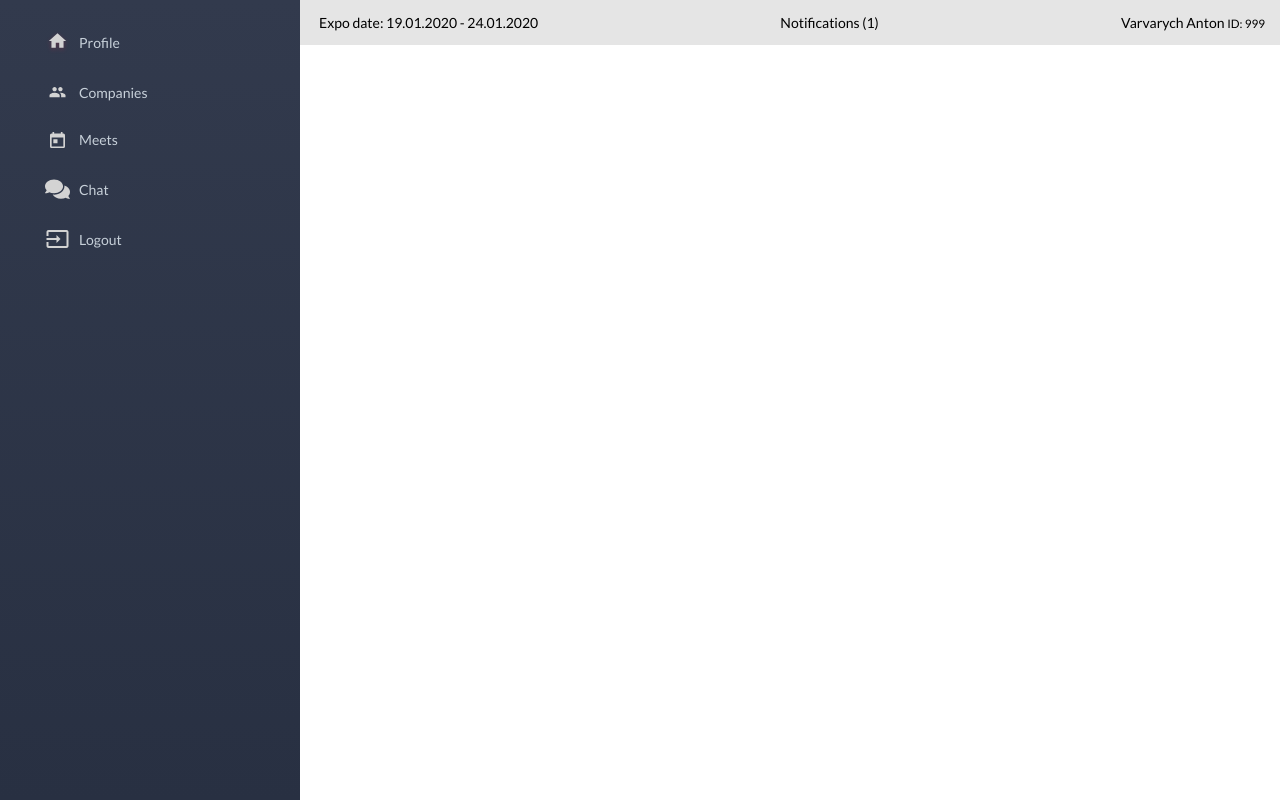
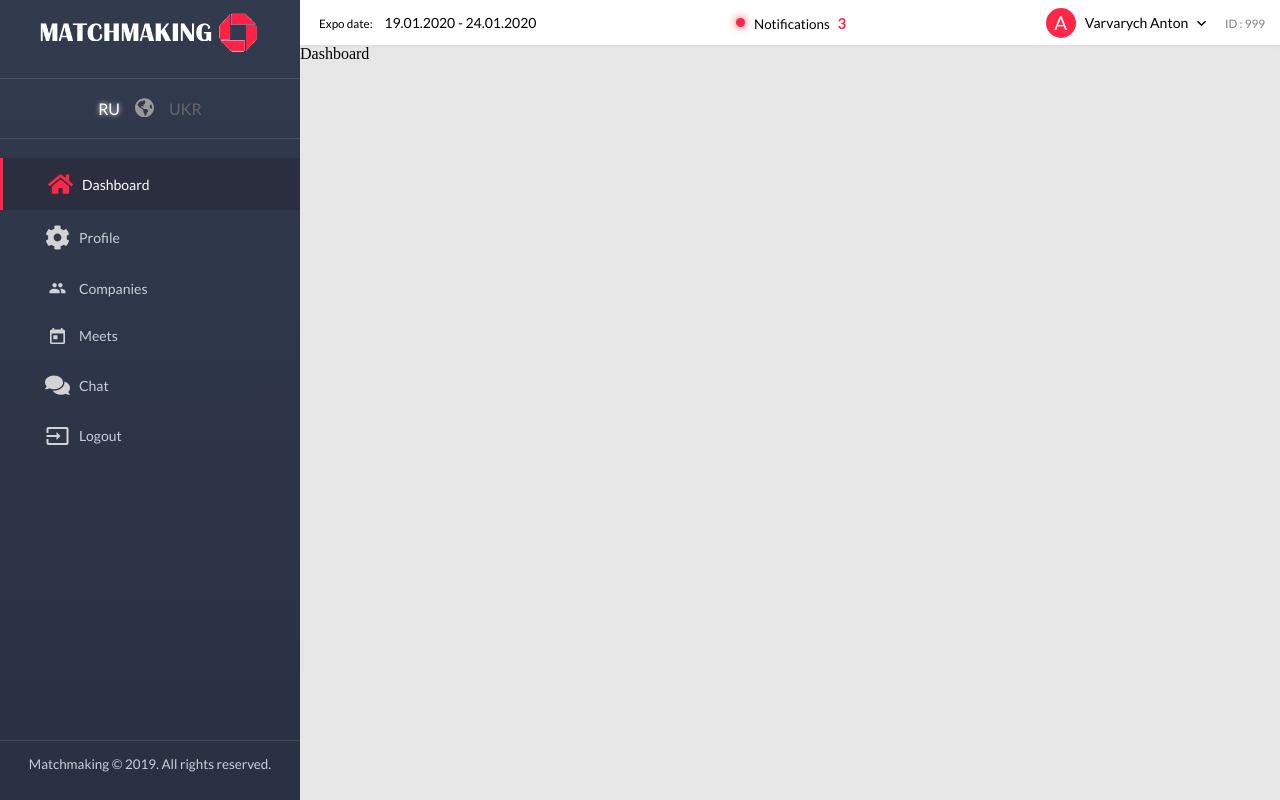
Before and after one commit to IgorSemenyk/matchmaking, a React (Create React App) app: page /dashboard in a window 1280 px wide. Built offline with nearby package versions, Linux system fonts and the light colour scheme.

Commit message:
common blocks with new stylez

```diff
--- /dev/null
+++ b/src/components/Main/Content/Dashboard/Dashboard.jsx
@@ -0,0 +1,14 @@
+import React from 'react';
+
+
+const Dashboard = () => {
+    return(
+        <div>
+            Dashboard
+        </div>
+    )
+};
+
+
+
+export default Dashboard;
--- a/src/components/Main/Main.jsx
+++ b/src/components/Main/Main.jsx
@@ -7,6 +7,7 @@ import Meets from "./Content/Meets/Meets";
 import Companies from "./Content/Companies/Companies";
 import Chat from "./Content/Chat/Chat";
 import style from './Main.module.css';
+import Dashboard from "./Content/Dashboard/Dashboard";
 
 let Main = () => {
     return(
@@ -18,6 +19,7 @@ let Main = () => {
                 <Sidebar/>
             </div>
             <div className={'content'}>
+                <Route path={'/dashboard'} render={ () => <Dashboard /> } />
                 <Route path={'/profile/:companyID?'} render={ () => <Profile /> } />
                 <Route path={'/meets'} render={ () => <Meets /> } />
                 <Route path={'/companies'} render={ () => <Companies /> } />
--- a/src/components/Main/Main.module.css
+++ b/src/components/Main/Main.module.css
@@ -1,3 +1,5 @@
 .mainContainer {
     padding-left: 300px;
+    background: #e8e7e7;
+    min-height: 100vh;
 }
--- /dev/null
+++ b/src/components/Main/Sidebar/Icons/IconCarret.jsx
@@ -0,0 +1,6 @@
+import React from 'react';
+
+const IconCarret = () => {
+    return <svg xmlns="http://www.w3.org/2000/svg" width="9" viewBox="0 0 24 24"><path d="M0 7.33l2.829-2.83 9.175 9.339 9.167-9.339 2.829 2.83-11.996 12.17z"/></svg>
+}
+export default IconCarret;
--- /dev/null
+++ b/src/components/Main/Sidebar/Icons/IconDashboard.jsx
@@ -0,0 +1,12 @@
+import React from 'react';
+
+const IconDashboard = () => {
+    return <svg className="svg-inline--fa fa-home fa-w-18" aria-hidden="true" data-prefix="fas" data-icon="home"
+                role="img" xmlns="http://www.w3.org/2000/svg" viewBox="0 0 576 512" data-fa-i2svg="">
+        <path fill="currentColor"
+              d="M488 312.7V456c0 13.3-10.7 24-24 24H348c-6.6 0-12-5.4-12-12V356c0-6.6-5.4-12-12-12h-72c-6.6 0-12 5.4-12 12v112c0 6.6-5.4 12-12 12H112c-13.3 0-24-10.7-24-24V312.7c0-3.6 1.6-7 4.4-9.3l188-154.8c4.4-3.6 10.8-3.6 15.3 0l188 154.8c2.7 2.3 4.3 5.7 4.3 9.3zm83.6-60.9L488 182.9V44.4c0-6.6-5.4-12-12-12h-56c-6.6 0-12 5.4-12 12V117l-89.5-73.7c-17.7-14.6-43.3-14.6-61 0L4.4 251.8c-5.1 4.2-5.8 11.8-1.6 16.9l25.5 31c4.2 5.1 11.8 5.8 16.9 1.6l235.2-193.7c4.4-3.6 10.8-3.6 15.3 0l235.2 193.7c5.1 4.2 12.7 3.5 16.9-1.6l25.5-31c4.2-5.2 3.4-12.7-1.7-16.9z"></path>
+    </svg>
+
+
+}
+export default IconDashboard;
--- /dev/null
+++ b/src/components/Main/Sidebar/Icons/IconLang.jsx
@@ -0,0 +1,12 @@
+import React from 'react';
+
+const IconLang = () => {
+    return <svg className="svg-inline--fa fa-globe-americas fa-w-16" aria-hidden="true" data-prefix="fas"
+                data-icon="globe-americas" role="img" xmlns="http://www.w3.org/2000/svg" viewBox="0 0 496 512" data-fa-i2svg="">
+        <path fill="currentColor"
+              d="M248 8C111.03 8 0 119.03 0 256s111.03 248 248 248 248-111.03 248-248S384.97 8 248 8zm82.29 357.6c-3.9 3.88-7.99 7.95-11.31 11.28-2.99 3-5.1 6.7-6.17 10.71-1.51 5.66-2.73 11.38-4.77 16.87l-17.39 46.85c-13.76 3-28 4.69-42.65 4.69v-27.38c1.69-12.62-7.64-36.26-22.63-51.25-6-6-9.37-14.14-9.37-22.63v-32.01c0-11.64-6.27-22.34-16.46-27.97-14.37-7.95-34.81-19.06-48.81-26.11-11.48-5.78-22.1-13.14-31.65-21.75l-.8-.72a114.792 114.792 0 0 1-18.06-20.74c-9.38-13.77-24.66-36.42-34.59-51.14 20.47-45.5 57.36-82.04 103.2-101.89l24.01 12.01C203.48 89.74 216 82.01 216 70.11v-11.3c7.99-1.29 16.12-2.11 24.39-2.42l28.3 28.3c6.25 6.25 6.25 16.38 0 22.63L264 112l-10.34 10.34c-3.12 3.12-3.12 8.19 0 11.31l4.69 4.69c3.12 3.12 3.12 8.19 0 11.31l-8 8a8.008 8.008 0 0 1-5.66 2.34h-8.99c-2.08 0-4.08.81-5.58 2.27l-9.92 9.65a8.008 8.008 0 0 0-1.58 9.31l15.59 31.19c2.66 5.32-1.21 11.58-7.15 11.58h-5.64c-1.93 0-3.79-.7-5.24-1.96l-9.28-8.06a16.017 16.017 0 0 0-15.55-3.1l-31.17 10.39a11.95 11.95 0 0 0-8.17 11.34c0 4.53 2.56 8.66 6.61 10.69l11.08 5.54c9.41 4.71 19.79 7.16 30.31 7.16s22.59 27.29 32 32h66.75c8.49 0 16.62 3.37 22.63 9.37l13.69 13.69a30.503 30.503 0 0 1 8.93 21.57 46.536 46.536 0 0 1-13.72 32.98zM417 274.25c-5.79-1.45-10.84-5-14.15-9.97l-17.98-26.97a23.97 23.97 0 0 1 0-26.62l19.59-29.38c2.32-3.47 5.5-6.29 9.24-8.15l12.98-6.49C440.2 193.59 448 223.87 448 256c0 8.67-.74 17.16-1.82 25.54L417 274.25z"></path>
+    </svg>
+
+
+}
+export default IconLang;
--- a/src/components/Main/Sidebar/Icons/IconProfile.jsx
+++ b/src/components/Main/Sidebar/Icons/IconProfile.jsx
@@ -1,25 +1,10 @@
 import React from 'react';
 
 const IconProfile = () => {
-    return <svg width="26" height="23" viewBox="0 0 26 23" fill="none" xmlns="http://www.w3.org/2000/svg">
-        <g filter="url(#filter0_d)">
-            <path d="M11.2 17V11.7059H14.8V17H19.3V9.94118H22L13 2L4 9.94118H6.7V17H11.2Z" fill="url(#paint0_linear)"/>
-        </g>
-        <defs>
-            <filter id="filter0_d" x="0" y="0" width="26" height="23" filterUnits="userSpaceOnUse" color-interpolation-filters="sRGB">
-                <feFlood flood-opacity="0" result="BackgroundImageFix"/>
-                <feColorMatrix in="SourceAlpha" type="matrix" values="0 0 0 0 0 0 0 0 0 0 0 0 0 0 0 0 0 0 127 0"/>
-                <feOffset dy="2"/>
-                <feGaussianBlur stdDeviation="2"/>
-                <feColorMatrix type="matrix" values="0 0 0 0 1 0 0 0 0 0.137255 0 0 0 0 0.266667 0 0 0 0.15 0"/>
-                <feBlend mode="normal" in2="BackgroundImageFix" result="effect1_dropShadow"/>
-                <feBlend mode="normal" in="SourceGraphic" in2="effect1_dropShadow" result="shape"/>
-            </filter>
-            <linearGradient id="paint0_linear" x1="13" y1="2" x2="13" y2="17" gradientUnits="userSpaceOnUse">
-                <stop stop-color="#FF2747"/>
-                <stop offset="1" stop-color="#D91835"/>
-            </linearGradient>
-        </defs>
+    return <svg className="svg-inline--fa fa-cog fa-w-16" aria-hidden="true" data-prefix="fas" data-icon="cog"
+                role="img" xmlns="http://www.w3.org/2000/svg" viewBox="0 0 512 512" data-fa-i2svg="">
+        <path fill="currentColor"
+              d="M444.788 291.1l42.616 24.599c4.867 2.809 7.126 8.618 5.459 13.985-11.07 35.642-29.97 67.842-54.689 94.586a12.016 12.016 0 0 1-14.832 2.254l-42.584-24.595a191.577 191.577 0 0 1-60.759 35.13v49.182a12.01 12.01 0 0 1-9.377 11.718c-34.956 7.85-72.499 8.256-109.219.007-5.49-1.233-9.403-6.096-9.403-11.723v-49.184a191.555 191.555 0 0 1-60.759-35.13l-42.584 24.595a12.016 12.016 0 0 1-14.832-2.254c-24.718-26.744-43.619-58.944-54.689-94.586-1.667-5.366.592-11.175 5.459-13.985L67.212 291.1a193.48 193.48 0 0 1 0-70.199l-42.616-24.599c-4.867-2.809-7.126-8.618-5.459-13.985 11.07-35.642 29.97-67.842 54.689-94.586a12.016 12.016 0 0 1 14.832-2.254l42.584 24.595a191.577 191.577 0 0 1 60.759-35.13V25.759a12.01 12.01 0 0 1 9.377-11.718c34.956-7.85 72.499-8.256 109.219-.007 5.49 1.233 9.403 6.096 9.403 11.723v49.184a191.555 191.555 0 0 1 60.759 35.13l42.584-24.595a12.016 12.016 0 0 1 14.832 2.254c24.718 26.744 43.619 58.944 54.689 94.586 1.667 5.366-.592 11.175-5.459 13.985L444.788 220.9a193.485 193.485 0 0 1 0 70.2zM336 256c0-44.112-35.888-80-80-80s-80 35.888-80 80 35.888 80 80 80 80-35.888 80-80z"></path>
     </svg>
 
 }
--- a/src/components/Main/Sidebar/Sidebar.jsx
+++ b/src/components/Main/Sidebar/Sidebar.jsx
@@ -6,11 +6,30 @@ import IconCompanies from "./Icons/IconCompanies";
 import IconMeets from "./Icons/IconMeets";
 import IconChat from "./Icons/IconChat";
 import IconLogout from "./Icons/IconLogout";
+import logo from './../../../img/logotype.png';
+import IconLang from "./Icons/IconLang";
+import IconDashboard from "./Icons/IconDashboard";
+
 const Sidebar = () => {
     return(
         <div className={style.sidebar}>
+            <div className={style.logoContainer}>
+                <img src={logo} alt=""/>
+            </div>
+            <div className={style.langSwitcherContainer}>
+                <div>
+                    <span className={style.active}>RU</span>
+                </div>
+                <div className={style.langSwitcherIcon}> <IconLang/> </div>
+                <div>
+                    <span>UKR</span>
+                </div>
+            </div>
             <nav>
                 <ul className={style.menu}>
+                    <li>
+                        <NavLink to={'/dashboard'} activeClassName={style.active}> <IconDashboard/> Dashboard </NavLink>
+                    </li>
                     <li>
                         <NavLink to={'/profile'} activeClassName={style.active}> <IconProfile/> Profile </NavLink>
                     </li>
@@ -28,6 +47,9 @@ const Sidebar = () => {
                     </li>
                 </ul>
             </nav>
+            <footer>
+                <p>Matchmaking © 2019. All rights reserved. </p>
+            </footer>
         </div>
     )
 };
--- a/src/components/Main/Sidebar/Sidebar.module.css
+++ b/src/components/Main/Sidebar/Sidebar.module.css
@@ -6,7 +6,9 @@
     top: 0px;
     left: 0px;
     height: 100vh;
-
+    font-family: 'Lato', sans-serif;
+    padding-bottom: 75px;
+    box-sizing: border-box;
 }
 .menu {
     list-style: none;
@@ -40,6 +42,7 @@
     background: #2B2E3F;
     color: #FFFFFF;
     text-align: left;
+    border-left: 3px solid #FF2747;
 }
 .menu li svg path {
     fill: lightgray;
@@ -54,3 +57,51 @@
     box-shadow: 0px 2px 4px rgba(255, 35, 68, 0.15);
     text-align: center;
 }
+.logoContainer img {
+    width: 231px;
+}
+.logoContainer {
+    display: flex;
+    flex-flow: row nowrap;
+    justify-content: center;
+    margin-top: 9px;
+}
+.langSwitcherContainer {
+    display: flex;
+    flex-flow: row nowrap;
+    justify-content: center;
+    align-items: center;
+    padding-top: 19px;
+    padding-bottom: 18px;
+    margin: 19px 0px;
+    border-top: 1px solid #adadad2f;
+    border-bottom: 1px solid #adadad2f;
+}
+.langSwitcherIcon svg {
+    width: 19px;
+    margin: 0px 15px;
+    text-align: center;
+}
+.langSwitcherContainer span {
+    color: #666666;
+}
+.langSwitcherContainer span.active {
+    text-shadow: 0 0 5px #ffffff;
+    color: #ffffff;
+}
+.langSwitcherIcon svg path {
+    fill: #999999;
+}
+footer p {
+    font-size: 13.4px;
+    padding: 15px 0px;
+    text-align: center;
+    color: #C7D0D9;
+    border-top: 1px solid #adadad2f;
+}
+footer {
+    position: absolute;
+    bottom: 0px;
+    left: 0px;
+    width: 100%;
+}
--- a/src/components/Main/Topbar/Topbar.jsx
+++ b/src/components/Main/Topbar/Topbar.jsx
@@ -1,18 +1,22 @@
 import React from 'react';
 import style from './Topbar.module.css'
+import IconCarret from "../Sidebar/Icons/IconCarret";
 
 const Topbar = () => {
     return(
         <div className={style.topbar}>
             <div className={style.userInfoContainer}>
-                <span>Varvarych Anton </span>
-                <small>ID: 999</small>
+                <div className={style.accountLogoContainer}>A</div>
+                <span>Varvarych Anton <IconCarret/> </span>
+                <small>ID : 999</small>
             </div>
             <div className={style.notificationStyleContainer}>
-                <span>Notifications (1)</span>
+                <div className={style.notificationIndicator}> </div>
+                <span>Notifications <b>3</b></span>
             </div>
             <div className={style.expoDateContainer}>
-                <span>Expo date: 19.01.2020 - 24.01.2020</span>
+                <span>
+                    <small>Expo date:</small> 19.01.2020 - 24.01.2020</span>
             </div>
         </div>
     )
--- a/src/components/Main/Topbar/Topbar.module.css
+++ b/src/components/Main/Topbar/Topbar.module.css
@@ -5,16 +5,63 @@
     justify-content: space-between;
     align-items: center;
     min-height: 45px;
-    background: #E5E5E5;
+    background: #ffffff;
     font-family: 'Lato', sans-serif;
     box-sizing: border-box;
     padding-right: 15px;
     font-size: 14px;
     padding-left: 19px;
+    box-shadow: 0px 0px 5px lightgray;
 }
 .userInfoContainer {
+    display: flex;
+    flex-flow: row nowrap;
+    align-items: center;
 }
 .notificationStyleContainer {
+    display: flex;
+    flex-flow: row nowrap;
+    align-items:  center;
+    font-size: 13.4px;
 }
 .expoDateContainer {
 }
+.accountLogoContainer {
+    width: 30px;
+    height: 30px;
+    font-size: 19px;
+    display: flex;
+    flex-flow: row;
+    justify-content: center;
+    align-items: center;
+    color: white;
+    background: #FF2747;
+    border-radius: 50%;
+    margin-right: 9px;
+}
+.userInfoContainer span {
+    padding-right: 19px;
+}
+.userInfoContainer span svg {
+    margin-left: 6px;
+}
+.userInfoContainer small {
+    color: gray;
+}
+.notificationIndicator {
+    width: 9px;
+    height: 9px;
+    border-radius: 50%;
+    background: #FF2747;
+    box-shadow: 0px 0px 9px #FF2747;
+    margin-right: 9px;
+}
+.notificationStyleContainer span b {
+    padding-left: 5px;
+    font-size: 15px;
+    text-align: center;
+    color: #FF2747;
+}
+.expoDateContainer small{
+    padding-right: 9px;
+}
```
Also changed, not shown: src/img/logotype.png (added).
